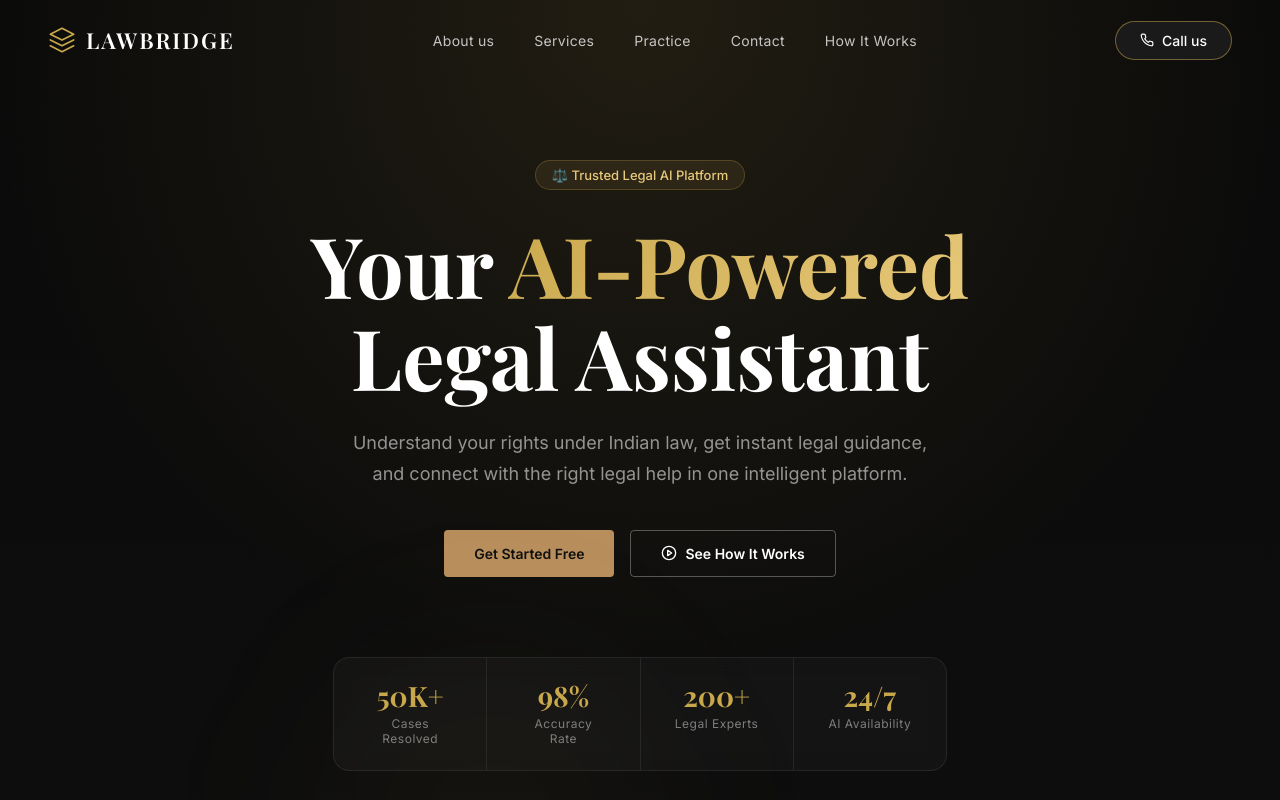
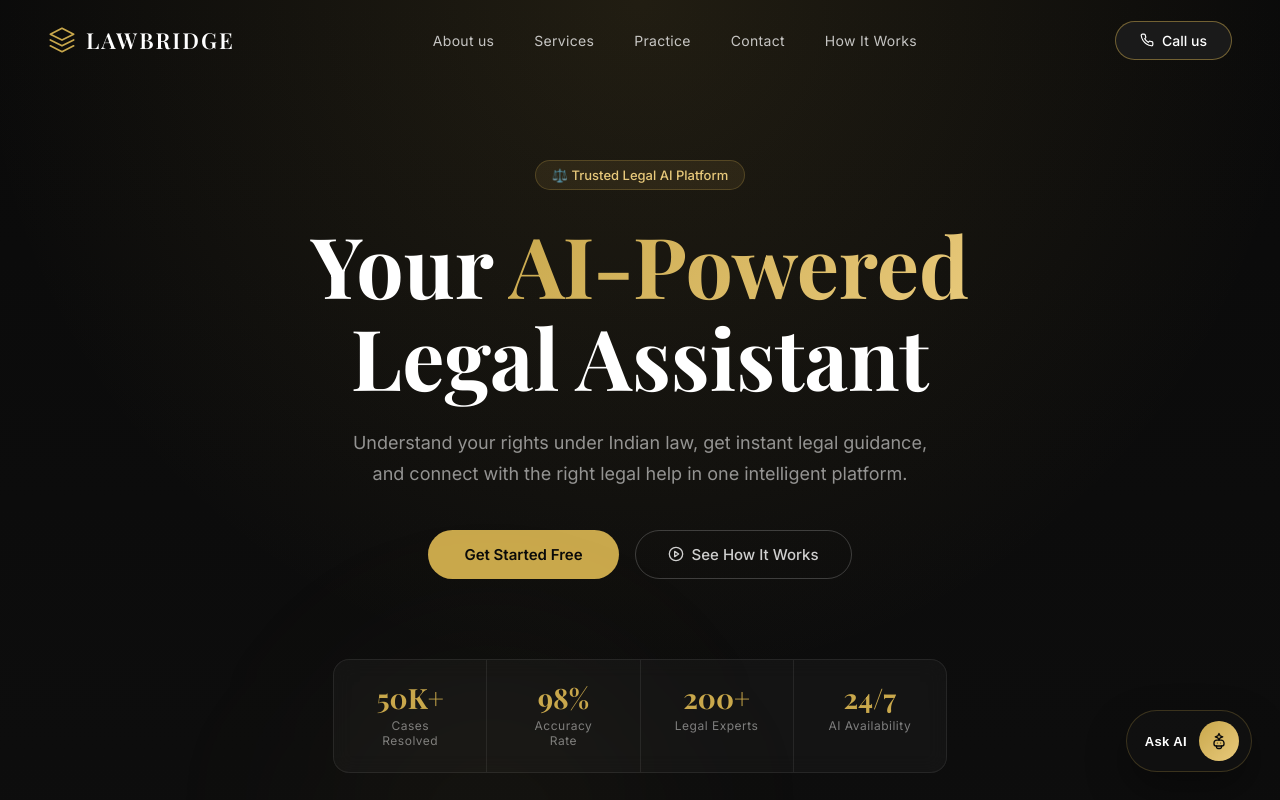
Before and after one commit to misbashaikh9/lawbridge-ai, a React app in the folder frontend/: page / in a window 1280 px wide. Shown: the top 800 px of the page. Built offline with nearby package versions, Linux system fonts and the light colour scheme; the HTML template or start-up script is replaced by a standard one.

Commit message:
home and dashboard merge

```diff
--- a/frontend/src/App.jsx
+++ b/frontend/src/App.jsx
@@ -1,10 +1,9 @@
-import { BrowserRouter, Routes, Route } from "react-router-dom";
+import { BrowserRouter, Routes, Route, Navigate } from "react-router-dom";
 import { AuthProvider } from "./context/AuthContext";
 import ProtectedRoute from "./components/ProtectedRoute";
 import Home from "./pages/Home";
 import Login from "./pages/Login";
 import Signup from "./pages/Signup";
-import Dashboard from "./pages/Dashboard";
 import Chat from "./pages/chat";
 
 
@@ -17,7 +16,7 @@ function App() {
           <Route path="/login" element={<Login />} />
           <Route path="/signup" element={<Signup />} />
           <Route path="/chat" element={<ProtectedRoute><Chat /></ProtectedRoute>} />
-          <Route path="/dashboard" element={<ProtectedRoute><Dashboard /></ProtectedRoute>} />
+          <Route path="/dashboard" element={<Navigate to="/" replace />} />
         </Routes>
       </AuthProvider>
     </BrowserRouter>
--- a/frontend/src/pages/Home.css
+++ b/frontend/src/pages/Home.css
@@ -390,6 +390,19 @@
   cursor: default;
 }
 
+.feature-card--action {
+  width: 100%;
+  color: inherit;
+  font: inherit;
+  text-align: left;
+  cursor: pointer;
+}
+
+.feature-card--action:focus-visible {
+  outline: 2px solid rgba(201, 168, 76, 0.65);
+  outline-offset: 3px;
+}
+
 .feature-card:hover {
   border-color: rgba(201, 168, 76, 0.3);
   background: var(--dark-4);
@@ -690,6 +703,113 @@
   margin: 0;
 }
 
+.home-ai-link {
+  position: fixed;
+  right: 28px;
+  bottom: 28px;
+  z-index: 30;
+  display: inline-flex;
+  align-items: center;
+  gap: 12px;
+  padding: 10px 12px 10px 18px;
+  border: 1px solid rgba(201, 168, 76, 0.24);
+  border-radius: 999px;
+  background: rgba(17, 17, 17, 0.92);
+  color: var(--white);
+  box-shadow: 0 18px 40px rgba(0, 0, 0, 0.35);
+  cursor: pointer;
+  transition: transform 0.25s ease, box-shadow 0.25s ease, border-color 0.25s ease;
+}
+
+.home-ai-link:hover {
+  transform: translateY(-2px);
+  border-color: rgba(201, 168, 76, 0.45);
+  box-shadow: 0 22px 48px rgba(0, 0, 0, 0.4);
+}
+
+.home-ai-link__label {
+  font-size: 13px;
+  font-weight: 600;
+  letter-spacing: 0.03em;
+}
+
+.home-ai-link__icon {
+  display: inline-flex;
+  align-items: center;
+  justify-content: center;
+  width: 40px;
+  height: 40px;
+  border-radius: 50%;
+  background: linear-gradient(135deg, var(--gold) 0%, var(--gold-light) 100%);
+  color: var(--dark);
+}
+
+.home-ai-link__icon svg {
+  width: 20px;
+  height: 20px;
+}
+
+.home-modal-backdrop {
+  position: fixed;
+  inset: 0;
+  z-index: 40;
+  display: flex;
+  align-items: center;
+  justify-content: center;
+  padding: 24px;
+  background: rgba(0, 0, 0, 0.55);
+  backdrop-filter: blur(8px);
+}
+
+.home-modal {
+  width: min(100%, 460px);
+  padding: 32px;
+  border-radius: 20px;
+  background: linear-gradient(180deg, #171717 0%, #101010 100%);
+  border: 1px solid rgba(201, 168, 76, 0.18);
+  box-shadow: 0 24px 60px rgba(0, 0, 0, 0.45);
+}
+
+.home-modal__eyebrow {
+  display: inline-flex;
+  margin-bottom: 18px;
+  padding: 6px 12px;
+  border-radius: 999px;
+  background: rgba(201, 168, 76, 0.1);
+  border: 1px solid rgba(201, 168, 76, 0.2);
+  color: var(--gold-light);
+  font-size: 11px;
+  font-weight: 600;
+  letter-spacing: 0.12em;
+  text-transform: uppercase;
+}
+
+.home-modal__title {
+  margin: 0 0 10px;
+  font-family: 'Playfair Display', serif;
+  font-size: 30px;
+  color: var(--white);
+}
+
+.home-modal__body {
+  margin: 0;
+  color: rgba(255, 255, 255, 0.62);
+  font-size: 15px;
+  line-height: 1.75;
+}
+
+.home-modal__actions {
+  display: flex;
+  gap: 12px;
+  margin-top: 28px;
+  flex-wrap: wrap;
+}
+
+.home-modal__actions .btn-primary,
+.home-modal__actions .btn-secondary {
+  justify-content: center;
+}
+
 /* ================================================
    ANIMATIONS
    ================================================ */
@@ -738,6 +858,16 @@
   .quote__row { grid-template-columns: 1fr; }
   .quote__form { padding: 24px; }
 
+  .home-ai-link {
+    right: 16px;
+    bottom: 16px;
+    padding-left: 12px;
+  }
+
+  .home-ai-link__label {
+    display: none;
+  }
+
   .about__card--mid,
   .about__card--bot { margin-left: 0; }
 }
@@ -747,4 +877,17 @@
   .section   { padding: 60px 0; }
   .section-title { font-size: 28px; }
   .hero { padding: 120px 16px 48px; }
+
+  .home-modal {
+    padding: 24px;
+    border-radius: 16px;
+  }
+
+  .home-modal__title {
+    font-size: 24px;
+  }
+
+  .home-modal__actions {
+    flex-direction: column;
+  }
 }
--- a/frontend/src/pages/Home.jsx
+++ b/frontend/src/pages/Home.jsx
@@ -1,4 +1,6 @@
-import { Link } from "react-router-dom";
+import { useState } from "react";
+import { Link, useNavigate } from "react-router-dom";
+import { useAuth } from "../context/AuthContext";
 import Navbar from "../components/Navbar";
 import "./Home.css";
 
@@ -70,6 +72,26 @@ const steps = [
 ];
 
 const Home = () => {
+  const { user } = useAuth();
+  const navigate = useNavigate();
+  const [showLoginPrompt, setShowLoginPrompt] = useState(false);
+
+  const scrollToSection = (id) => {
+    const target = document.getElementById(id);
+    if (target) {
+      target.scrollIntoView({ behavior: "smooth" });
+    }
+  };
+
+  const handleAiAccess = () => {
+    if (user) {
+      navigate("/chat");
+      return;
+    }
+
+    setShowLoginPrompt(true);
+  };
+
   return (
     <div className="home">
       <Navbar />
@@ -86,6 +108,18 @@ const Home = () => {
           and connect with the right legal help in one intelligent platform.
         </p>
         <div className="hero__buttons">
+          {user ? (
+            <>
+              <button type="button" className="btn-primary" onClick={handleAiAccess}>Open AI Workspace</button>
+              <button type="button" className="btn-secondary" onClick={() => scrollToSection("services")}>
+                <svg width="16" height="16" viewBox="0 0 24 24" fill="none" stroke="currentColor" strokeWidth="2" strokeLinecap="round" strokeLinejoin="round">
+                  <path d="M4 6h16" /><path d="M4 12h16" /><path d="M4 18h10" />
+                </svg>
+                Explore Services
+              </button>
+            </>
+          ) : (
+            <>
               <Link to="/signup" className="btn-primary">Get Started Free</Link>
               <Link to="/login" className="btn-secondary">
                 <svg width="16" height="16" viewBox="0 0 24 24" fill="none" stroke="currentColor" strokeWidth="2" strokeLinecap="round" strokeLinejoin="round">
@@ -93,6 +127,8 @@ const Home = () => {
                 </svg>
                 See How It Works
               </Link>
+            </>
+          )}
         </div>
 
         {/* Stats strip */}
@@ -162,11 +198,24 @@ const Home = () => {
           <h2 className="section-title features__title">Everything You Need,<br />All in One Place</h2>
           <div className="features-grid" id="features">
             {features.map((f) => (
+              f.icon === "chat" ? (
+                <button
+                  type="button"
+                  className="feature-card feature-card--action"
+                  key={f.title}
+                  onClick={handleAiAccess}
+                >
+                  <FeatureIcon type={f.icon} />
+                  <h3>{f.title}</h3>
+                  <p>{f.desc}</p>
+                </button>
+              ) : (
                 <div className="feature-card" key={f.title}>
                   <FeatureIcon type={f.icon} />
                   <h3>{f.title}</h3>
                   <p>{f.desc}</p>
                 </div>
+              )
             ))}
           </div>
         </div>
@@ -240,6 +289,50 @@ const Home = () => {
           <p className="footer__copy">© 2026 LawBridge AI. All rights reserved.</p>
         </div>
       </footer>
+
+      <button
+        type="button"
+        className="home-ai-link"
+        aria-label={user ? "Open AI chat workspace" : "AI assistant login required"}
+        onClick={handleAiAccess}
+      >
+        <span className="home-ai-link__label">Ask AI</span>
+        <span className="home-ai-link__icon" aria-hidden="true">
+          <svg viewBox="0 0 24 24" fill="none" stroke="currentColor" strokeWidth="1.6" strokeLinecap="round" strokeLinejoin="round">
+            <path d="M12 3l1.4 2.84L16.5 7l-3.1 1.16L12 11l-1.4-2.84L7.5 7l3.1-1.16L12 3z" />
+            <path d="M6 14.5A3.5 3.5 0 0 1 9.5 11h5A3.5 3.5 0 0 1 18 14.5v1A2.5 2.5 0 0 1 15.5 18H8.5A2.5 2.5 0 0 1 6 15.5v-1z" />
+            <path d="M9 18v1.25A1.75 1.75 0 0 0 10.75 21h2.5A1.75 1.75 0 0 0 15 19.25V18" />
+            <circle cx="10" cy="14.5" r="0.6" fill="currentColor" stroke="none" />
+            <circle cx="14" cy="14.5" r="0.6" fill="currentColor" stroke="none" />
+          </svg>
+        </span>
+      </button>
+
+      {showLoginPrompt && (
+        <div className="home-modal-backdrop" onClick={() => setShowLoginPrompt(false)}>
+          <div
+            className="home-modal"
+            role="dialog"
+            aria-modal="true"
+            aria-labelledby="home-modal-title"
+            onClick={(event) => event.stopPropagation()}
+          >
+            <span className="home-modal__eyebrow">LawBridge AI</span>
+            <h3 id="home-modal-title" className="home-modal__title">Login required</h3>
+            <p className="home-modal__body">
+              Please log in to open the AI workspace and start your legal analysis.
+            </p>
+            <div className="home-modal__actions">
+              <Link to="/login" className="btn-primary" onClick={() => setShowLoginPrompt(false)}>
+                Login
+              </Link>
+              <button type="button" className="btn-secondary" onClick={() => setShowLoginPrompt(false)}>
+                Stay on home
+              </button>
+            </div>
+          </div>
+        </div>
+      )}
     </div>
   );
 };
--- a/frontend/src/pages/Login.jsx
+++ b/frontend/src/pages/Login.jsx
@@ -29,7 +29,7 @@ const Login = () => {
     try {
       const res = await API.post("/api/auth/login", { email, password });
       login(res.data.token, res.data.user);
-      navigate("/dashboard");
+      navigate("/");
     } catch (err) {
       setError(err.response?.data?.message || "Login failed");
     } finally {
--- a/frontend/src/pages/chat.jsx
+++ b/frontend/src/pages/chat.jsx
@@ -123,11 +123,11 @@ export default function Chat() {
       <div className="chat-layout">
         <aside className="chat-sidebar" aria-label="Chat navigation">
           <div className="chat-sidebar__top">
-            <Link to="/dashboard" className="chat-sidebar__back" aria-label="Back to dashboard">
+            <Link to="/" className="chat-sidebar__back" aria-label="Back to home">
               <svg viewBox="0 0 24 24" fill="none" stroke="currentColor" strokeWidth="1.8" strokeLinecap="round" strokeLinejoin="round" aria-hidden="true">
                 <path d="M15 18l-6-6 6-6" />
               </svg>
-              <span>Back to dashboard</span>
+              <span>Back to home</span>
             </Link>
 
             <div className="chat-sidebar__brand">
```
Lines whose indentation alone changed are shown as unchanged.
